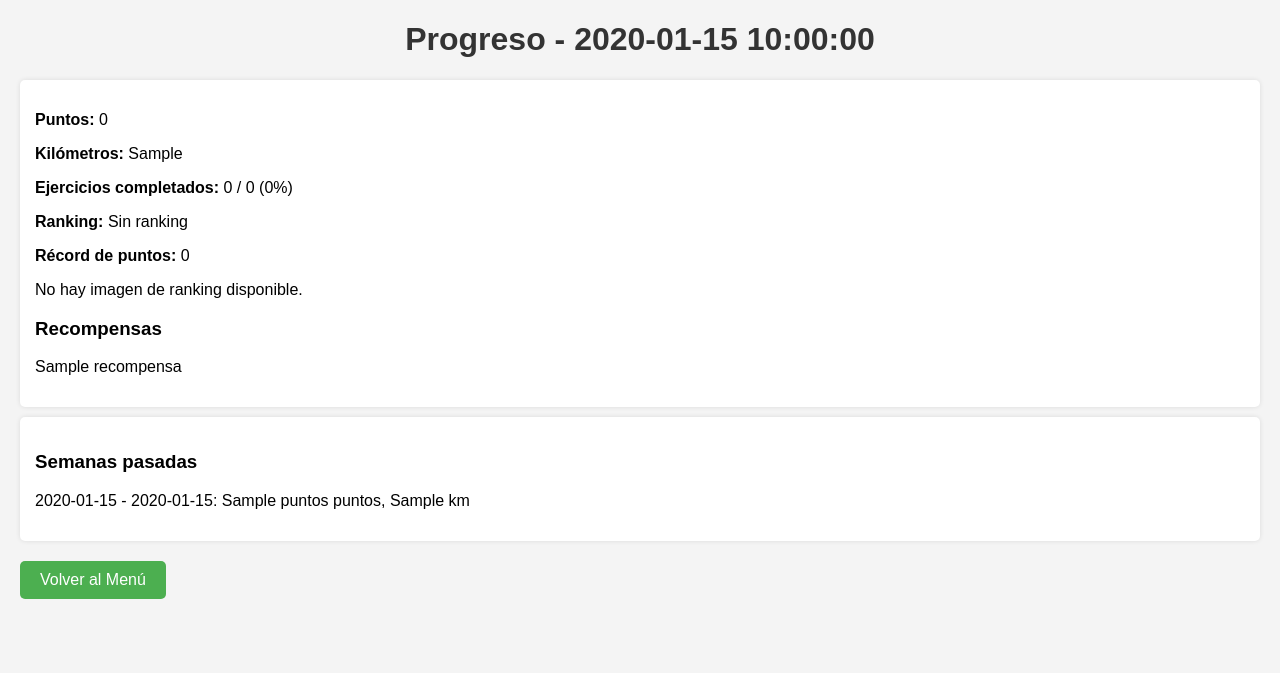
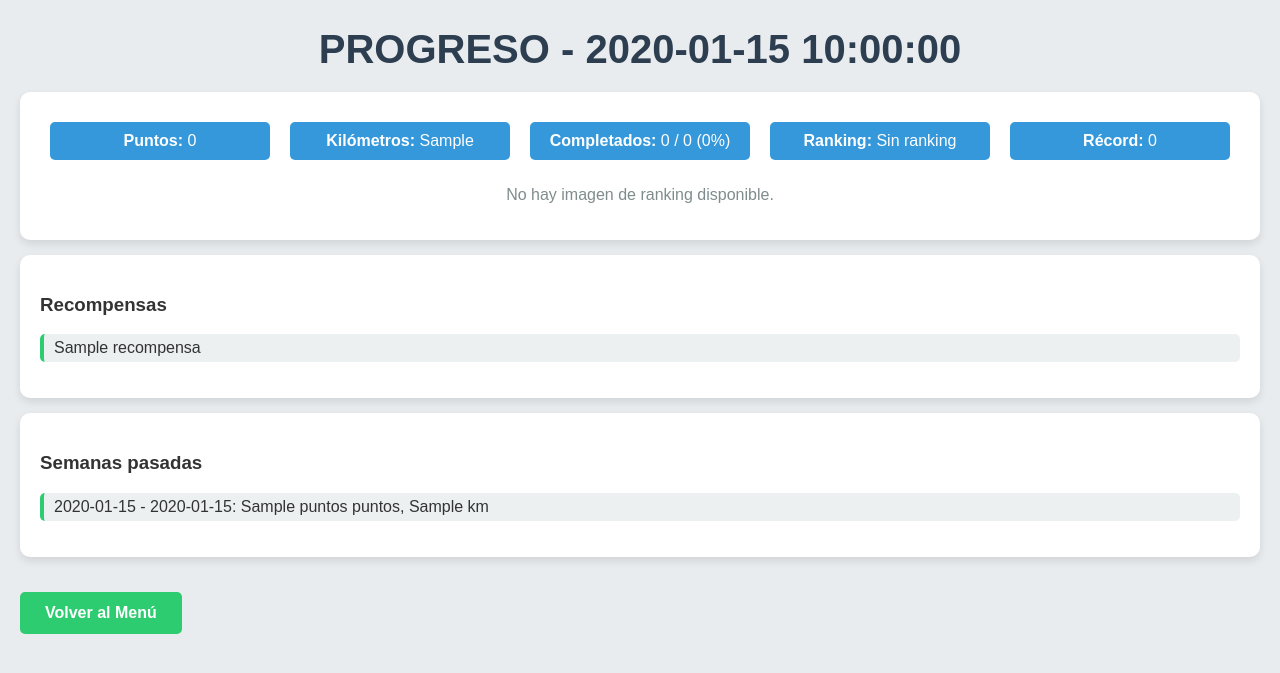
Before and after one commit to bernat1973/entreno-verano, a Flask app: template templates/progreso.html in a window 1280 px wide. Shown: the top 673 px of the page. Run offline with Flask 3, Linux system fonts and the light colour scheme; the template is opened without the code that fills it: most values are stand-ins (such as "Sample title", 1, 10 or a date in 2020); parts of the project's set-up code (start-up, migrations or seed data) failed here and were passed over.

Commit message:
Update progreso.html

```diff
--- a/templates/progreso.html
+++ b/templates/progreso.html
@@ -4,60 +4,96 @@
     <title>Progreso - Entreno Verano</title>
     <style>
         body {
-            font-family: Arial, sans-serif;
+            font-family: 'Arial', sans-serif;
             margin: 20px;
-            background-color: #f4f4f4;
+            background-color: #e9ecef;
+            color: #333;
         }
         h1 {
-            color: #333;
+            color: #2c3e50;
             text-align: center;
+            margin-bottom: 20px;
+            font-size: 2.5em;
+            text-transform: uppercase;
         }
-        .section {
+        .card {
             background-color: #fff;
-            padding: 15px;
-            margin: 10px 0;
+            padding: 20px;
+            margin: 15px 0;
+            border-radius: 10px;
+            box-shadow: 0 4px 8px rgba(0, 0, 0, 0.1);
+            transition: transform 0.2s, box-shadow 0.2s;
+        }
+        .card:hover {
+            transform: translateY(-5px);
+            box-shadow: 0 6px 12px rgba(0, 0, 0, 0.2);
+        }
+        .stats {
+            display: flex;
+            justify-content: space-between;
+            flex-wrap: wrap;
+        }
+        .stat-item {
+            flex: 1;
+            min-width: 150px;
+            margin: 10px;
+            text-align: center;
+            background-color: #3498db;
+            color: white;
+            padding: 10px;
             border-radius: 5px;
-            box-shadow: 0 0 5px rgba(0, 0, 0, 0.1);
         }
         ul {
             list-style-type: none;
             padding: 0;
         }
         li {
-            margin: 5px 0;
+            margin: 10px 0;
+            padding: 5px 10px;
+            background-color: #ecf0f1;
+            border-left: 4px solid #2ecc71;
+            border-radius: 5px;
         }
         img {
             max-width: 200px;
             display: block;
             margin: 10px auto;
+            border-radius: 5px;
+            border: 2px solid #3498db;
         }
         .button {
             display: inline-block;
-            padding: 10px 20px;
-            background-color: #4CAF50;
+            padding: 12px 25px;
+            background-color: #2ecc71;
             color: white;
             text-decoration: none;
             border-radius: 5px;
-            margin: 10px 0;
+            margin: 20px 0;
+            font-weight: bold;
+            transition: background-color 0.3s;
         }
         .button:hover {
-            background-color: #45a049;
+            background-color: #27ae60;
         }
     </style>
 </head>
 <body>
     <h1>Progreso - {{ fecha }}</h1>
-    <div class="section">
-        <p><strong>Puntos:</strong> {{ puntos | default(0) }}</p>
-        <p><strong>Kilómetros:</strong> {{ km | default(0) }}</p>
-        <p><strong>Ejercicios completados:</strong> {{ completados | default(0) }} / {{ totales | default(0) }} ({{ (estadisticas.porcentaje_completados | default(0)) | round(2) }}%)</p>
-        <p><strong>Ranking:</strong> {{ ranking | default('Sin ranking') }}</p>
-        <p><strong>Récord de puntos:</strong> {{ record_puntos | default(0) }}</p>
+    <div class="card">
+        <div class="stats">
+            <div class="stat-item"><strong>Puntos:</strong> {{ puntos | default(0) }}</div>
+            <div class="stat-item"><strong>Kilómetros:</strong> {{ km | default(0) }}</div>
+            <div class="stat-item"><strong>Completados:</strong> {{ completados | default(0) }} / {{ totales | default(0) }} ({{ (estadisticas.porcentaje_completados | default(0)) | round(2) }}%)</div>
+            <div class="stat-item"><strong>Ranking:</strong> {{ ranking | default('Sin ranking') }}</div>
+            <div class="stat-item"><strong>Récord:</strong> {{ record_puntos | default(0) }}</div>
+        </div>
         {% if imagen_ranking %}
             <img src="{{ url_for('static', filename=imagen_ranking) }}" alt="Imagen de ranking">
         {% else %}
-            <p>No hay imagen de ranking disponible.</p>
+            <p style="text-align: center; color: #7f8c8d;">No hay imagen de ranking disponible.</p>
         {% endif %}
+    </div>
+    <div class="card">
         <h3>Recompensas</h3>
         <ul>
             {% for recompensa in recompensas %}
@@ -65,7 +101,7 @@
             {% endfor %}
         </ul>
     </div>
-    <div class="section">
+    <div class="card">
         <h3>Semanas pasadas</h3>
         <ul>
             {% for semana in semanas_puntos %}
```
